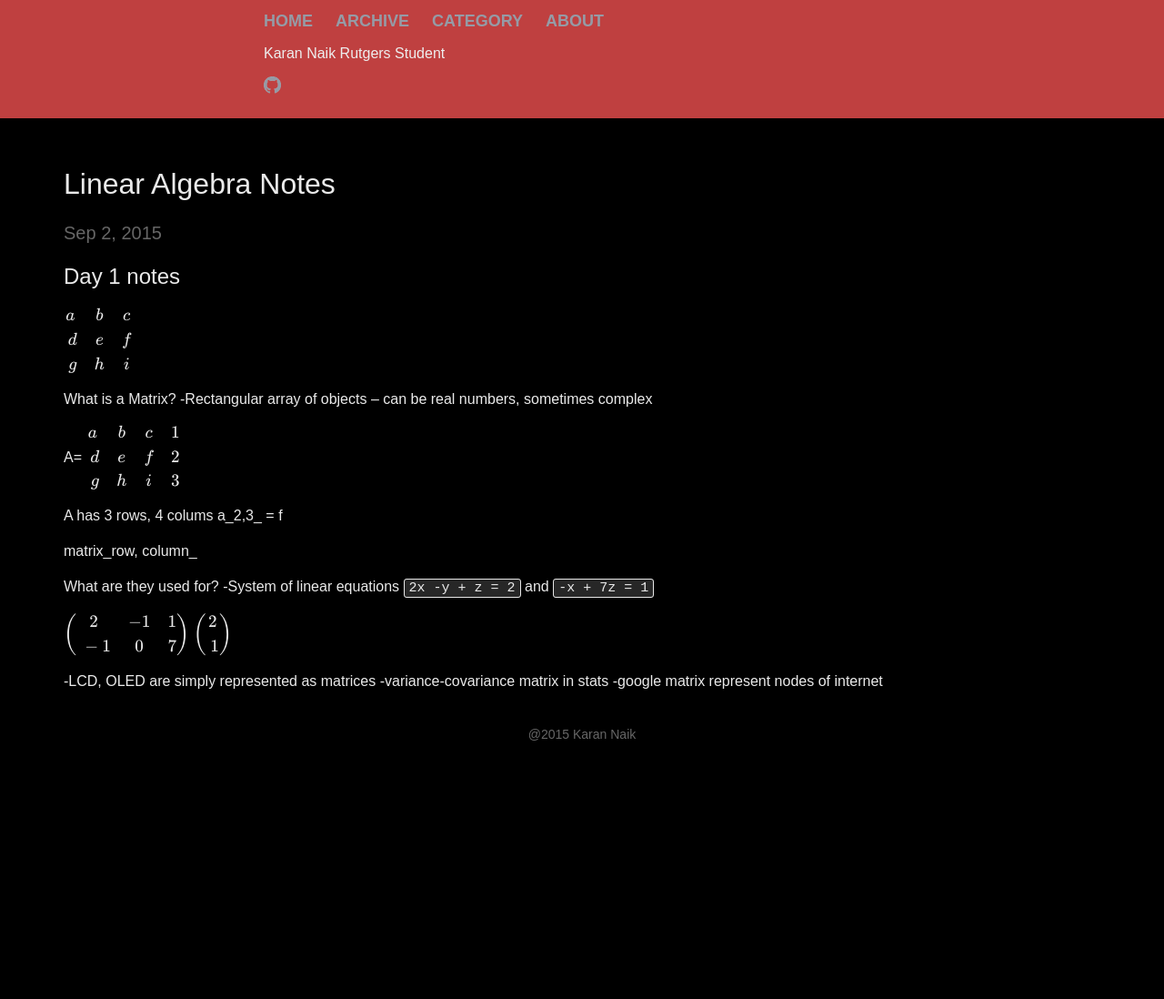
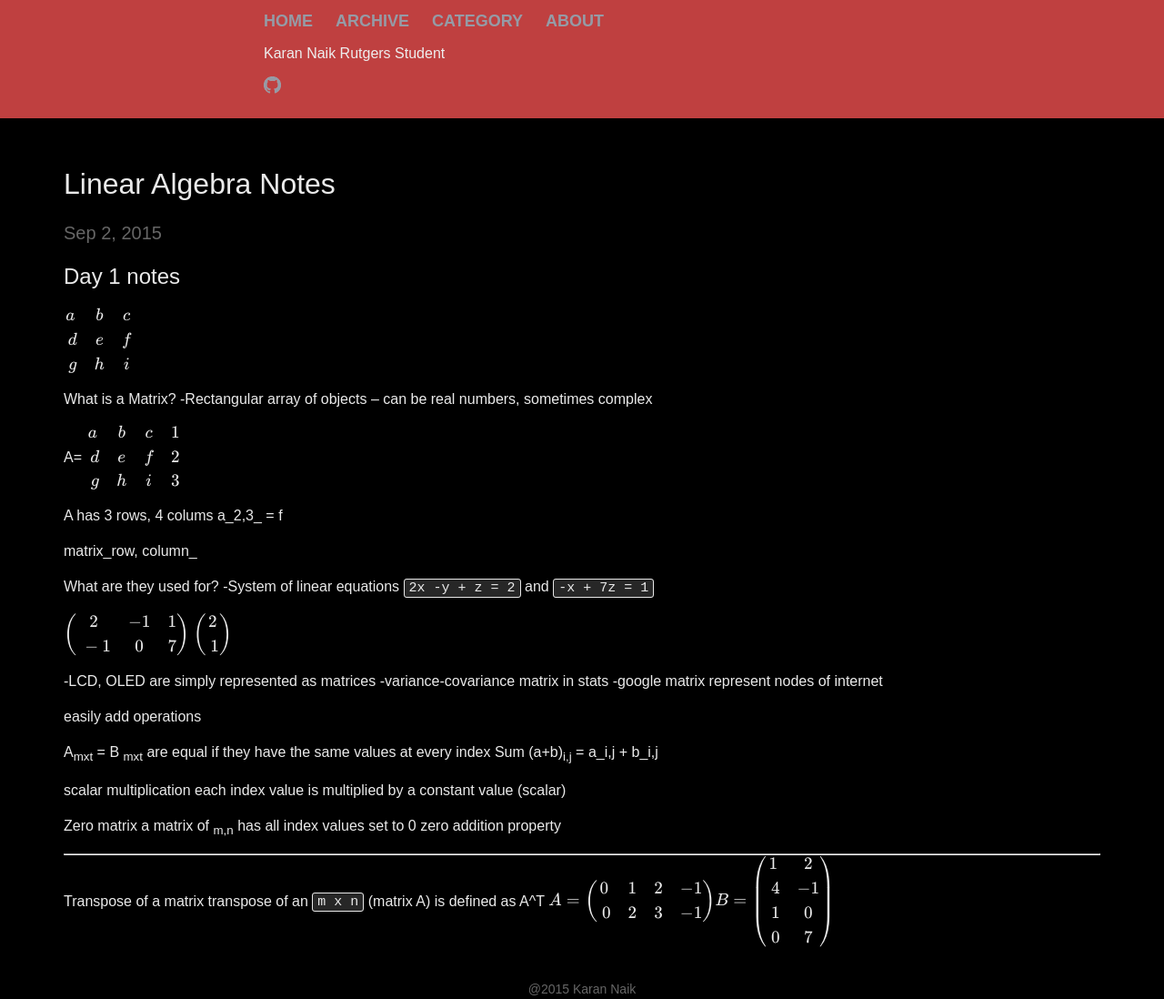
Before and after one commit to knaik/knaik.github.io, a Jekyll site: the page built from _posts/2015-09-02-linear-alg.markdown, in a window 1280 px wide. Shown: the whole page at 91% size. Built offline with Jekyll 4.4.1, drawn with Linux system fonts in a browser that asks for light colours; formulas are drawn with MathJax 3; before the commit the page ends 900 px from its top, so only the background shows below that.

Commit message:
Transposing Matrices

```diff
--- a/_posts/2015-09-02-linear-alg.markdown
+++ b/_posts/2015-09-02-linear-alg.markdown
@@ -29,3 +29,31 @@
 -LCD, OLED are simply represented as matrices
 -variance-covariance matrix in stats
 -google matrix represent nodes of internet
+
+easily add operations
+
+A<sub>mxt</sub> = B <sub>mxt</sub> are equal if they have the same values at every index
+Sum
+(a+b)<sub>i,j</sub> = a_i,j + b_i,j
+
+scalar multiplication
+each index value is multiplied by a constant value (scalar)
+
+Zero matrix
+a matrix of <sub>m,n</sub> has all index values set to 0
+zero addition property
+
+-----
+Transpose of a matrix
+transpose of an `m x n`  (matrix A) is defined as A^T
+$$
+	A =
+		\begin{pmatrix}
+		0 & 1 & 2 & -1 \\\
+		0 & 2 & 3 & -1
+		\end{pmatrix} \\
+		B =
+		\begin{pmatrix}
+		1 & 2 \\\ 4 & -1 \\\ 1 & 0 \\\ 0 & 7
+		\end{pmatrix}
+$$
```
Also changed, not shown: 1 other file.
